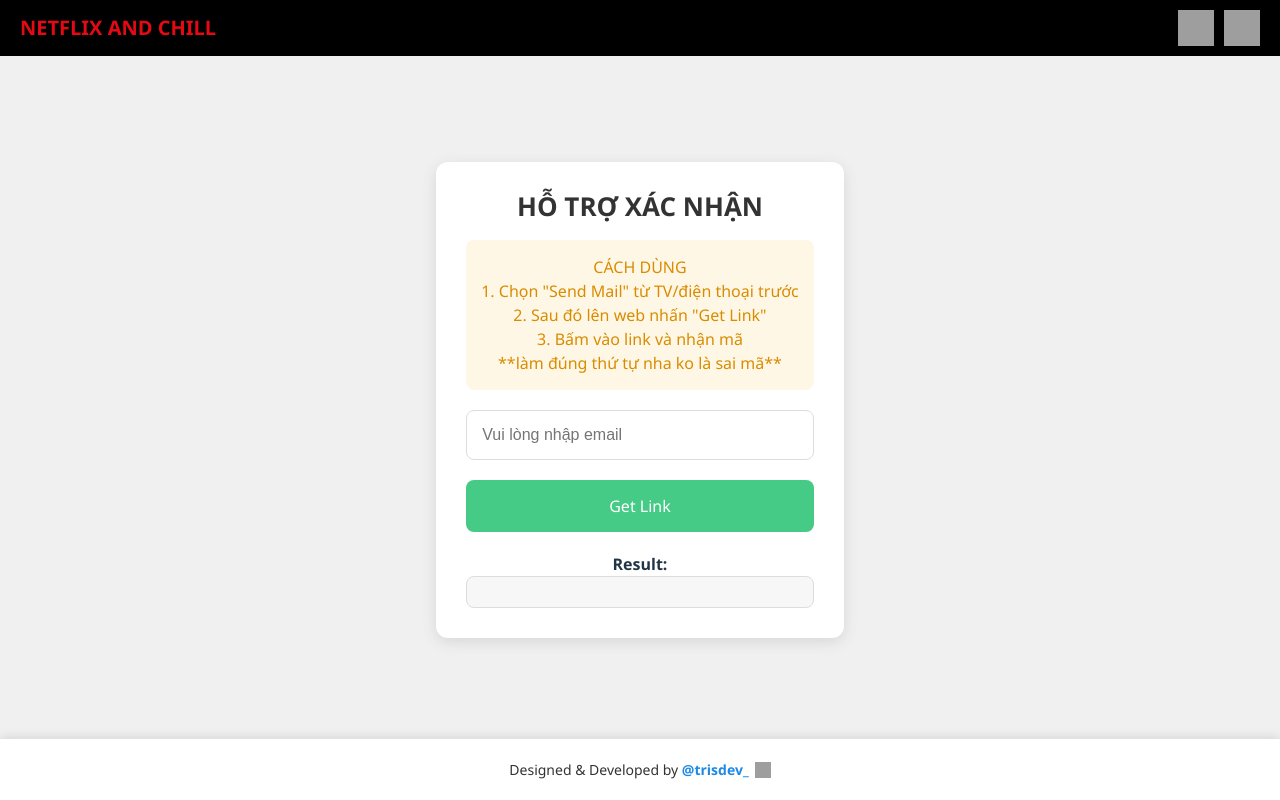
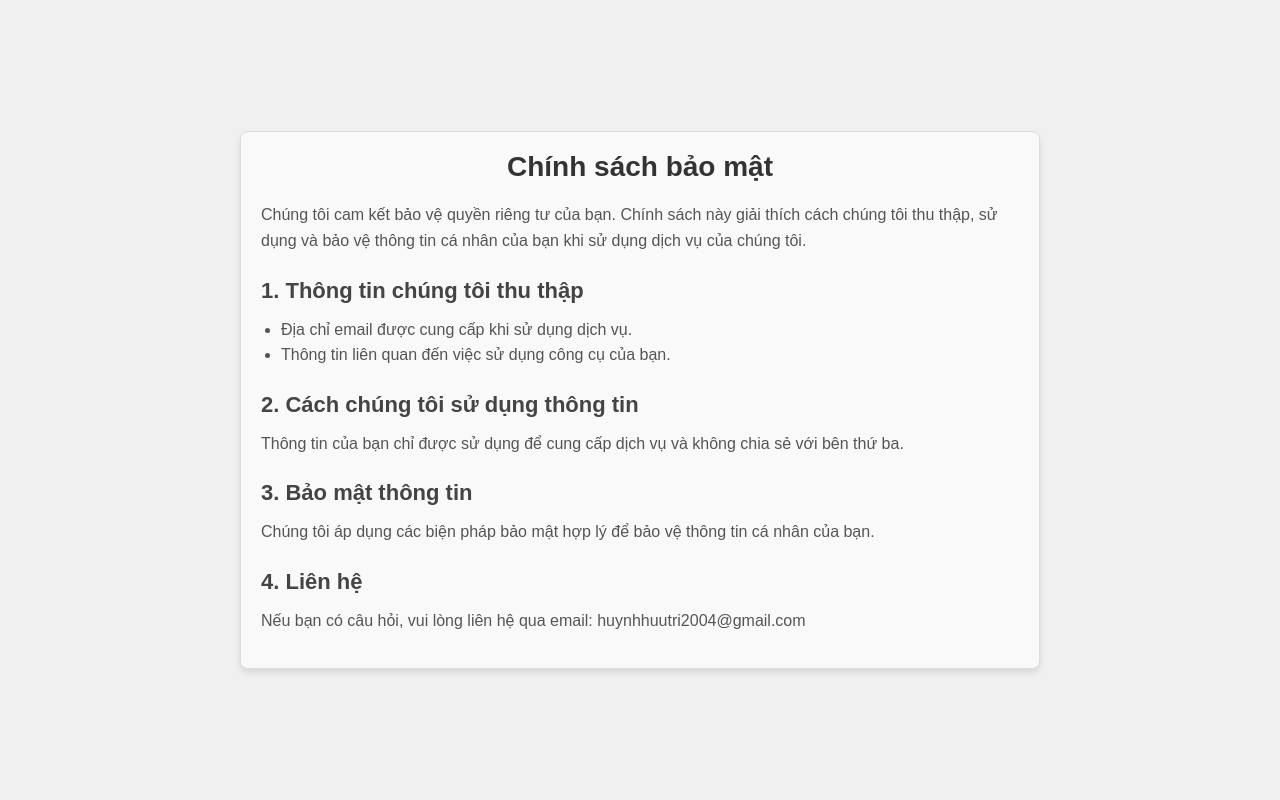
Before and after one commit to Cheesenoice/React-getlink_nf, a React (Vite) app in the folder client/: page /privacy-policy in a window 1280 px wide. Built offline with nearby package versions, Linux system fonts and the light colour scheme; no server answers; grey boxes are pictures that could not be loaded.

Commit message:
legit page update

```diff
--- a/client/index.html
+++ b/client/index.html
@@ -6,15 +6,18 @@
     <meta name="viewport" content="width=device-width, initial-scale=1.0" />
 
     <!-- Open Graph Meta Tags -->
-    <meta property="og:title" content="NETFLIX AND CHILL" />
-    <meta property="og:description" content="Support Tools for Customers." />
+    <meta property="og:title" content="Công cụ hỗ trợ gửi mã" />
+    <meta
+      property="og:description"
+      content="Công cụ hỗ trợ nhận mã qua email."
+    />
     <meta
       property="og:image"
       content="https://images.thortful.com/cdn-cgi/image/width=600,format=auto,quality=90/card/625e7e981dd67b0001cc8b6d/625e7e981dd67b0001cc8b6d_medium.jpg?version=2"
     />
     <meta property="og:url" content="https://verifynf.vercel.app/" />
     <meta property="og:type" content="website" />
-    <meta property="og:site_name" content="NETFLIX AND CHILL" />
+    <meta property="og:site_name" content="CÔNG CỤ" />
 
     <!-- Optional: Specify Image Dimensions -->
     <meta property="og:image:width" content="1200" />
@@ -22,14 +25,14 @@
 
     <!-- Twitter Card Meta Tags -->
     <meta name="twitter:card" content="summary_large_image" />
-    <meta name="twitter:title" content="NETFLIX AND CHILL" />
+    <meta name="twitter:title" content="CÔNG CỤ" />
     <meta name="twitter:description" content="Support Tools for Customers." />
     <meta
       name="twitter:image"
       content="https://images.thortful.com/cdn-cgi/image/width=600,format=auto,quality=90/card/625e7e981dd67b0001cc8b6d/625e7e981dd67b0001cc8b6d_medium.jpg?version=2"
     />
 
-    <title>NETFLIX AND CHILL</title>
+    <title>CÔNG CỤ HỖ TRỢ GỬI MÃ</title>
   </head>
   <body>
     <div id="root"></div>
--- a/client/package.json
+++ b/client/package.json
@@ -12,7 +12,8 @@
   "dependencies": {
     "axios": "^1.7.7",
     "react": "^18.3.1",
-    "react-dom": "^18.3.1"
+    "react-dom": "^18.3.1",
+    "react-router-dom": "^7.0.1"
   },
   "devDependencies": {
     "@eslint/js": "^9.9.0",
--- a/client/src/App.jsx
+++ b/client/src/App.jsx
@@ -1,92 +1,32 @@
-import React, { useState } from "react";
-import "./App.css";
-import Navbar from "./Navbar";
-import Footer from "./Footer";
+import React from "react";
+import {
+  BrowserRouter as Router,
+  Routes,
+  Route,
+  Navigate,
+} from "react-router-dom";
+import MailtmChecker from "./MailtmChecker";
+import PrivacyPolicy from "./PrivacyPolicy";
+import TermsOfUse from "./TermOfUse";
 
-const MailtmChecker = () => {
-  const [email, setEmail] = useState("");
-  const [result, setResult] = useState("");
-  const [loading, setLoading] = useState(false);
+const App = () => {
+  return (
+    <Router>
+      <Routes>
+        {/* Đường dẫn mặc định */}
+        <Route path="/" element={<MailtmChecker />} />
 
-  // Define the two API URLs
-  const apiUrl1 = import.meta.env.VITE_API_URL1;
-  const apiUrl2 = import.meta.env.VITE_API_URL2;
+        {/* Đường dẫn Chính sách bảo mật */}
+        <Route path="/privacy-policy" element={<PrivacyPolicy />} />
 
-  const getLink = async () => {
-    setLoading(true);
-    setResult("");
+        {/* Đường dẫn Điều khoản sử dụng */}
+        <Route path="/terms-of-use" element={<TermsOfUse />} />
 
-    // Choose the API URL based on the email input
-    const selectedApiUrl = email.includes("@yandex.com") ? apiUrl1 : apiUrl2;
-
-    try {
-      const response = await fetch(selectedApiUrl, {
-        method: "POST",
-        headers: {
-          "Content-Type": "application/json",
-        },
-        body: JSON.stringify({ email }),
-      });
-
-      const data = await response.json();
-      if (data.link) {
-        setResult(
-          <a href={data.link} target="_blank" rel="noopener noreferrer">
-            {data.link}
-          </a>
-        );
-      } else {
-        setResult(data.error || "Error fetching the link");
-      }
-    } catch (error) {
-      console.error("Error contacting the server:", error);
-      setResult("Error contacting the server.");
-    }
-
-    setLoading(false);
-  };
-
-  const handleKeyDown = (e) => {
-    if (e.key === "Enter") {
-      getLink();
-    }
-  };
-
-  return (
-    <div>
-      <Navbar />
-      <div className="mailtm-container">
-        <h1 className="title">HỖ TRỢ XÁC NHẬN</h1>
-        <div className="instruction">
-          CÁCH DÙNG <br />
-          1. Chọn "Send Mail" từ TV/điện thoại trước <br />
-          2. Sau đó lên web nhấn "Get Link" <br />
-          3. Bấm vào link và nhận mã <br />
-          **làm đúng thứ tự nha ko là sai mã**
-        </div>
-        <input
-          type="text"
-          placeholder="Vui lòng nhập email"
-          value={email}
-          onChange={(e) => setEmail(e.target.value)}
-          onKeyDown={handleKeyDown}
-          className="email-input"
-        />
-        <button
-          onClick={getLink}
-          className="get-link-button"
-          disabled={loading}
-        >
-          {loading ? "Loading..." : "Get Link"}
-        </button>
-        <div className="result-container">
-          <strong>Result:</strong>
-          <div className="result-box">{result}</div>
-        </div>
-      </div>
-      <Footer />
-    </div>
+        {/* Chuyển hướng các đường dẫn không tồn tại về trang chủ */}
+        <Route path="*" element={<Navigate to="/" replace />} />
+      </Routes>
+    </Router>
   );
 };
 
-export default MailtmChecker;
+export default App;
--- a/client/src/Footer.jsx
+++ b/client/src/Footer.jsx
@@ -5,7 +5,7 @@ const Footer = () => {
   return (
     <footer className="footer">
       <p>
-        Designed & Developed by{" "}
+        Công cụ được phát triển bởi{" "}
         <a
           href="https://www.instagram.com/trisdev_"
           target="_blank"
@@ -13,11 +13,16 @@ const Footer = () => {
           className="instagram-link"
         >
           @trisdev_
-          <img
-            src="https://upload.wikimedia.org/wikipedia/commons/thumb/a/a5/Instagram_icon.png/900px-Instagram_icon.png?20200512141346"
-            alt="Instagram"
-            className="instagram-icon"
-          />
+        </a>
+        .
+      </p>
+      <p>
+        <a href="/privacy-policy" className="footer-link">
+          Chính sách bảo mật
+        </a>{" "}
+        |{" "}
+        <a href="/terms-of-use" className="footer-link">
+          Điều khoản sử dụng
         </a>
       </p>
     </footer>
--- /dev/null
+++ b/client/src/MailtmChecker.jsx
@@ -0,0 +1,95 @@
+import React, { useState } from "react";
+import "./MailtmChecker.css";
+import Navbar from "./Navbar";
+import Footer from "./Footer";
+
+const MailtmChecker = () => {
+  const [email, setEmail] = useState("");
+  const [result, setResult] = useState("");
+  const [loading, setLoading] = useState(false);
+
+  const apiUrl1 = import.meta.env.VITE_API_URL1;
+  const apiUrl2 = import.meta.env.VITE_API_URL2;
+
+  const getLink = async () => {
+    setLoading(true);
+    setResult("");
+
+    const selectedApiUrl = email.includes("@yandex.com") ? apiUrl1 : apiUrl2;
+
+    try {
+      const response = await fetch(selectedApiUrl, {
+        method: "POST",
+        headers: {
+          "Content-Type": "application/json",
+        },
+        body: JSON.stringify({ email }),
+      });
+
+      const data = await response.json();
+      if (data.link) {
+        setResult(
+          <a href={data.link} target="_blank" rel="noopener noreferrer">
+            {data.link}
+          </a>
+        );
+      } else {
+        setResult(data.error || "Error fetching the link");
+      }
+    } catch (error) {
+      console.error("Error contacting the server:", error);
+      setResult("Error contacting the server.");
+    }
+
+    setLoading(false);
+  };
+
+  const handleKeyDown = (e) => {
+    if (e.key === "Enter") {
+      getLink();
+    }
+  };
+
+  return (
+    <div>
+      <Navbar />
+      <div className="mailtm-container">
+        <h1 className="title">CÔNG CỤ HỖ TRỢ GỬI MÃ</h1>
+        <div className="instruction">
+          <p>
+            <strong>Cách sử dụng:</strong> <br />
+            1. Gửi yêu cầu email từ thiết bị của bạn. <br />
+            2. Nhấn nút "Get Link" để nhận liên kết kích hoạt. <br />
+            3. Làm theo hướng dẫn trên màn hình để hoàn tất.
+          </p>
+          <p className="disclaimer">
+            * Lưu ý: Công cụ này không lưu trữ bất kỳ thông tin cá nhân nào của
+            bạn.
+          </p>
+        </div>
+        <input
+          type="email"
+          placeholder="Nhập email của bạn"
+          value={email}
+          onChange={(e) => setEmail(e.target.value)}
+          onKeyDown={handleKeyDown}
+          className="email-input"
+        />
+        <button
+          onClick={getLink}
+          className="get-link-button"
+          disabled={loading}
+        >
+          {loading ? "Đang xử lý..." : "Nhận liên kết"}
+        </button>
+        <div className="result-container">
+          <strong>Kết quả:</strong>
+          <div className="result-box">{result}</div>
+        </div>
+      </div>
+      <Footer />
+    </div>
+  );
+};
+
+export default MailtmChecker;
--- a/client/src/Navbar.jsx
+++ b/client/src/Navbar.jsx
@@ -6,7 +6,7 @@ const Navbar = () => {
     <nav className="navbar">
       <div className="navbar-container">
         <a href="/" className="navbar-logo">
-          NETFLIX AND CHILL
+          CÔNG CỤ HỖ TRỢ MÃ
         </a>
         <div className="social-buttons">
           <a
@@ -16,7 +16,7 @@ const Navbar = () => {
             rel="noopener noreferrer"
           >
             <img
-              src="https://upload.wikimedia.org/wikipedia/commons/thumb/8/82/Telegram_logo.svg/768px-Telegram_logo.svg.png?20220101141644"
+              src="https://upload.wikimedia.org/wikipedia/commons/thumb/8/82/Telegram_logo.svg/768px-Telegram_logo.svg.png"
               alt="Telegram"
               className="telegram-icon"
             />
@@ -28,7 +28,7 @@ const Navbar = () => {
             rel="noopener noreferrer"
           >
             <img
-              src="https://upload.wikimedia.org/wikipedia/commons/thumb/b/b9/2023_Facebook_icon.svg/900px-2023_Facebook_icon.svg.png?20231011122028"
+              src="https://upload.wikimedia.org/wikipedia/commons/thumb/b/b9/2023_Facebook_icon.svg/900px-2023_Facebook_icon.svg.png"
               alt="Facebook"
               className="facebook-icon"
             />
--- /dev/null
+++ b/client/src/Policy.css
@@ -0,0 +1,53 @@
+.policy-container {
+  font-family: Arial, sans-serif;
+  max-width: 800px;
+  margin: 50px auto;
+  padding: 20px;
+  background-color: #f9f9f9;
+  border: 1px solid #ddd;
+  border-radius: 8px;
+  box-shadow: 0 4px 6px rgba(0, 0, 0, 0.1);
+}
+
+.policy-container h1 {
+  font-size: 28px;
+  font-weight: bold;
+  color: #333;
+  margin-bottom: 20px;
+  text-align: center;
+}
+
+.policy-container h2 {
+  font-size: 22px;
+  font-weight: bold;
+  color: #444;
+  margin-top: 20px;
+  margin-bottom: 10px;
+}
+
+.policy-container p {
+  font-size: 16px;
+  line-height: 1.6;
+  color: #555;
+  margin-bottom: 15px;
+}
+
+.policy-container ul {
+  padding-left: 20px;
+  margin-bottom: 15px;
+}
+
+.policy-container ul li {
+  font-size: 16px;
+  line-height: 1.6;
+  color: #555;
+}
+
+.policy-container a {
+  color: #007bff;
+  text-decoration: none;
+}
+
+.policy-container a:hover {
+  text-decoration: underline;
+}
--- /dev/null
+++ b/client/src/PrivacyPolicy.jsx
@@ -0,0 +1,37 @@
+import React from "react";
+import "./Policy.css";
+
+const PrivacyPolicy = () => {
+  return (
+    <div className="policy-container">
+      <h1>Chính sách bảo mật</h1>
+      <p>
+        Chúng tôi cam kết bảo vệ quyền riêng tư của bạn. Chính sách này giải
+        thích cách chúng tôi thu thập, sử dụng và bảo vệ thông tin cá nhân của
+        bạn khi sử dụng dịch vụ của chúng tôi.
+      </p>
+      <h2>1. Thông tin chúng tôi thu thập</h2>
+      <ul>
+        <li>Địa chỉ email được cung cấp khi sử dụng dịch vụ.</li>
+        <li>Thông tin liên quan đến việc sử dụng công cụ của bạn.</li>
+      </ul>
+      <h2>2. Cách chúng tôi sử dụng thông tin</h2>
+      <p>
+        Thông tin của bạn chỉ được sử dụng để cung cấp dịch vụ và không chia sẻ
+        với bên thứ ba.
+      </p>
+      <h2>3. Bảo mật thông tin</h2>
+      <p>
+        Chúng tôi áp dụng các biện pháp bảo mật hợp lý để bảo vệ thông tin cá
+        nhân của bạn.
+      </p>
+      <h2>4. Liên hệ</h2>
+      <p>
+        Nếu bạn có câu hỏi, vui lòng liên hệ qua email:
+        huynhhuutri2004@gmail.com
+      </p>
+    </div>
+  );
+};
+
+export default PrivacyPolicy;
--- /dev/null
+++ b/client/src/TermOfUse.jsx
@@ -0,0 +1,36 @@
+import React from "react";
+import "./Policy.css";
+
+const TermsOfUse = () => {
+  return (
+    <div className="policy-container">
+      <h1>Điều khoản sử dụng</h1>
+      <p>
+        Bằng cách sử dụng dịch vụ của chúng tôi, bạn đồng ý tuân thủ các điều
+        khoản sau đây.
+      </p>
+      <h2>1. Sử dụng hợp pháp</h2>
+      <p>
+        Bạn chỉ được sử dụng dịch vụ của chúng tôi cho các mục đích hợp pháp và
+        không được vi phạm pháp luật.
+      </p>
+      <h2>2. Trách nhiệm người dùng</h2>
+      <p>
+        Bạn chịu trách nhiệm với mọi thông tin bạn cung cấp và hành vi của bạn
+        khi sử dụng dịch vụ.
+      </p>
+      <h2>3. Quyền từ chối dịch vụ</h2>
+      <p>
+        Chúng tôi có quyền từ chối hoặc chấm dứt dịch vụ nếu bạn vi phạm điều
+        khoản.
+      </p>
+      <h2>4. Liên hệ</h2>
+      <p>
+        Nếu bạn có câu hỏi, vui lòng liên hệ qua email:
+        huynhhuutri2004@gmail.com
+      </p>
+    </div>
+  );
+};
+
+export default TermsOfUse;
```
Also changed, not shown: client/src/main.jsx (+7 -7 lines), client/src/MailtmChecker.css (renamed from client/src/App.css), 1 other file (tests, documents, lock files or other folders).
